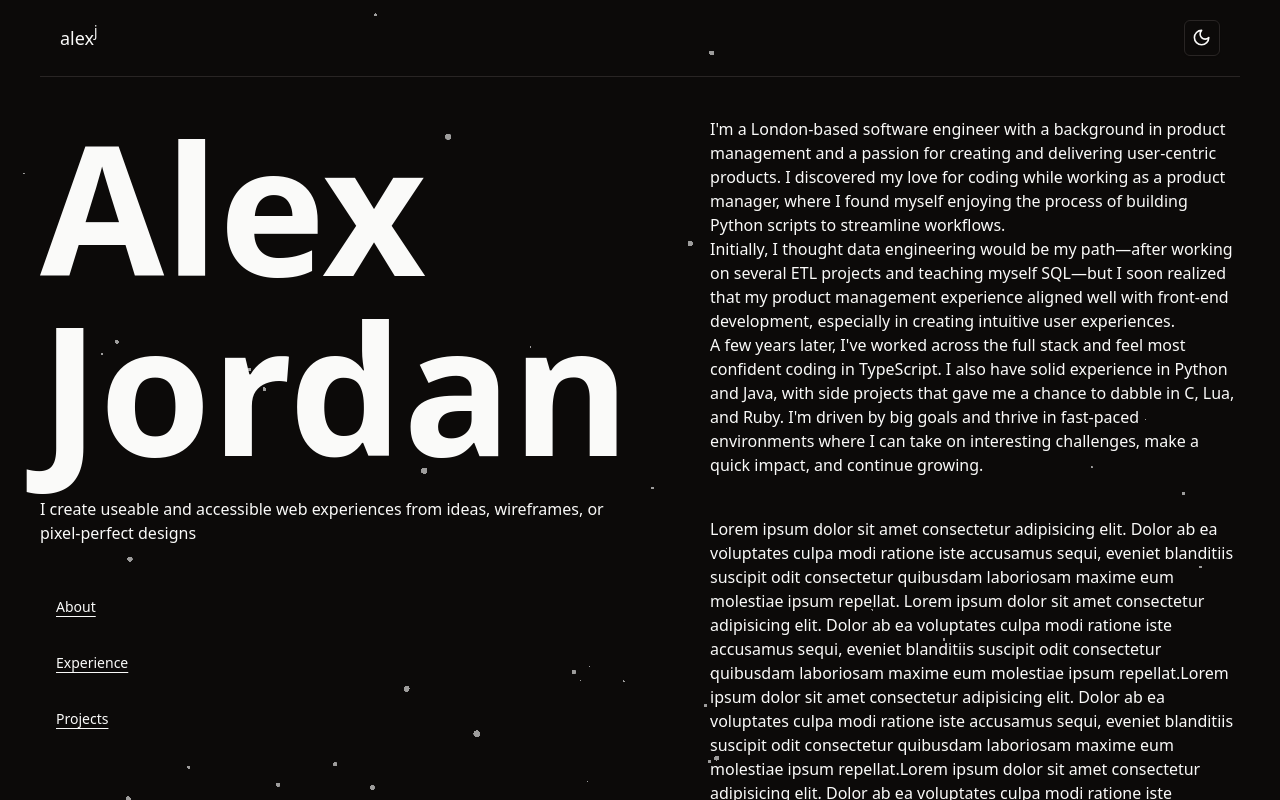
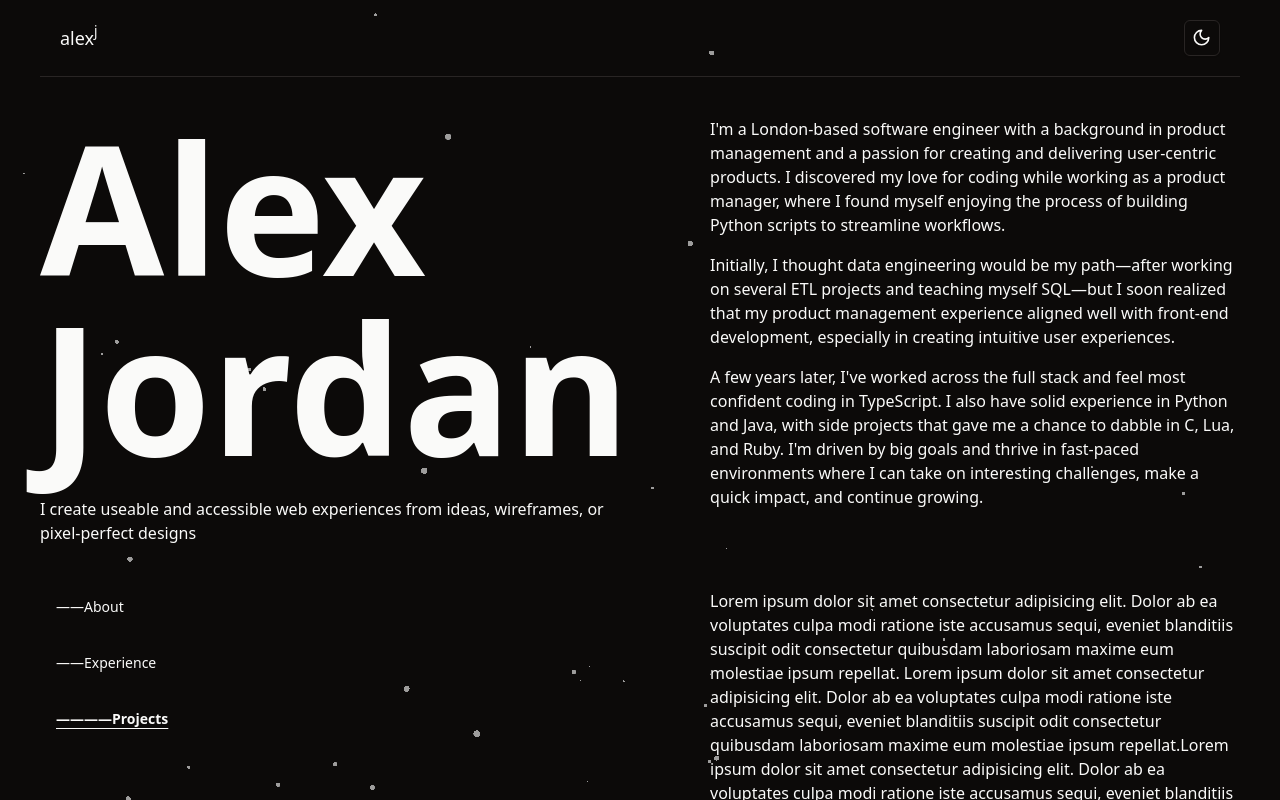
Before and after one commit to agjordan/personal-website-v2, a React (Vite) app: page / in a window 1280 px wide. Built offline with nearby package versions, Linux system fonts and the light colour scheme.

Commit message:
add visible section detection

```diff
--- a/src/App.tsx
+++ b/src/App.tsx
@@ -2,13 +2,21 @@ import { Layout } from "@/components/layout";
 import { Button } from "@/components/ui/button";
 import { Header } from "@/components/header";
 import { ScrollContent } from "./components/scroll-content";
+import { useState } from "react";
+import { cn } from "./lib/utils";
 
-type Section = "about" | "experience" | "projects";
+export type SectionId = "about" | "experience" | "projects";
 
 export default function App() {
-  function scrollToHash(section: Section) {
+  const [visibleSection, setVisibleSection] = useState("about");
+
+  function scrollToHash(section: SectionId) {
     const element = document.getElementById(section);
     element?.scrollIntoView();
+  }
+  function handleClick(id: SectionId) {
+    scrollToHash(id);
+    setVisibleSection(id);
   }
 
   return (
@@ -24,37 +32,52 @@ export default function App() {
             I create useable and accessible web experiences from ideas,
             wireframes, or pixel-perfect designs
           </p>
-          <div className="hidden flex-1 flex-col items-start justify-center gap-5 md:flex">
-            <Button variant="link" asChild>
-              <a
-                className="cursor-pointer underline"
-                onClick={() => scrollToHash("about")}
-              >
-                About
-              </a>
-            </Button>
-            <Button variant="link" asChild>
-              <a
-                className="cursor-pointer underline"
-                onClick={() => scrollToHash("experience")}
-              >
-                Experience
-              </a>
-            </Button>
-            <Button variant="link" asChild>
-              <a
-                className="cursor-pointer underline"
-                onClick={() => scrollToHash("projects")}
-              >
-                Projects
-              </a>
-            </Button>
+          <div
+            className="hidden flex-1 flex-col items-start justify-center gap-5 md:flex"
+            onClick={(e) => e.stopPropagation()}
+          >
+            <LinkButton
+              text="About"
+              onClick={() => handleClick("about")}
+              isVisible={visibleSection === "about"}
+            />
+            <LinkButton
+              text="Experience"
+              onClick={() => handleClick("experience")}
+              isVisible={visibleSection === "experience"}
+            />
+            <LinkButton
+              text="Projects"
+              onClick={() => handleClick("projects")}
+              isVisible={visibleSection === "projects"}
+            />
           </div>
         </div>
         <div className="flex flex-1 px-10 md:overflow-y-auto">
-          <ScrollContent />
+          <ScrollContent setVisibleSection={setVisibleSection} />
         </div>
       </div>
     </Layout>
   );
 }
+
+type LinkButtonProps = {
+  text: string;
+  onClick: () => void;
+  isVisible: boolean;
+};
+
+function LinkButton({ text, onClick, isVisible }: LinkButtonProps) {
+  return (
+    <Button variant="link" asChild>
+      <a
+        className={cn("cursor-pointer", {
+          "font-semibold underline": isVisible,
+        })}
+        onClick={onClick}
+      >
+        {`${isVisible ? "————" : "——"}${text}`}
+      </a>
+    </Button>
+  );
+}
--- a/src/components/scroll-content.tsx
+++ b/src/components/scroll-content.tsx
@@ -1,17 +1,65 @@
-export function ScrollContent() {
+import { SectionId } from "@/App";
+import useOnScreen from "@/lib/useOnScreen";
+import { Dispatch, SetStateAction, useRef } from "react";
+
+type ScrollContentProps = {
+  setVisibleSection: Dispatch<SetStateAction<string>>;
+};
+export function ScrollContent({ setVisibleSection }: ScrollContentProps) {
   return (
     <div className="flex flex-1 flex-col gap-10">
-      <About />
-      <Experience />
-      <Projects />
+      <Section
+        setVisibleSection={setVisibleSection}
+        sectionTitle={"About"}
+        sectionId={"about"}
+        content={<About />}
+      />
+      <Section
+        setVisibleSection={setVisibleSection}
+        sectionTitle={"Experience"}
+        sectionId={"experience"}
+        content={<Experience />}
+      />
+      <Section
+        setVisibleSection={setVisibleSection}
+        sectionTitle={"Projects"}
+        sectionId={"projects"}
+        content={<Projects />}
+      />
+    </div>
+  );
+}
+
+type SectionProps = {
+  setVisibleSection: Dispatch<SetStateAction<string>>;
+  sectionTitle: string;
+  sectionId: SectionId;
+  content: JSX.Element;
+};
+function Section({
+  setVisibleSection,
+  sectionTitle,
+  sectionId,
+  content,
+}: SectionProps) {
+  const ref = useRef<HTMLDivElement>(null);
+  const isVisible = useOnScreen(ref);
+
+  if (isVisible) {
+    setVisibleSection(sectionId);
+  }
+
+  return (
+    <div id={sectionId} className="flex flex-col gap-4 md:pt-10" ref={ref}>
+      <SectionTitle title={sectionTitle} />
+      {content}
     </div>
   );
 }
 
 function About() {
   return (
-    <div id="about" className="flex flex-col md:pt-10">
-      <SectionTitle title="About" />
+    <>
       <p>
         I'm a London-based software engineer with a background in product
         management and a passion for creating and delivering user-centric
@@ -33,14 +81,13 @@ function About() {
         where I can take on interesting challenges, make a quick impact, and
         continue growing.
       </p>
-    </div>
+    </>
   );
 }
 
 function Experience() {
   return (
-    <div id="experience">
-      <SectionTitle title="Experience" />
+    <p>
       Lorem ipsum dolor sit amet consectetur adipisicing elit. Dolor ab ea
       voluptates culpa modi ratione iste accusamus sequi, eveniet blanditiis
       suscipit odit consectetur quibusdam laboriosam maxime eum molestiae ipsum
@@ -83,14 +130,13 @@ function Experience() {
       maxime eum molestiae ipsum repellat.Lorem ipsum dolor sit amet consectetur
       adipisicing elit. Dolor ab ea voluptates culpa modi ratione iste accusamus
       sequi, eveniet
-    </div>
+    </p>
   );
 }
 
 function Projects() {
   return (
-    <div id="projects">
-      <SectionTitle title="About" />
+    <div>
       Spent the last 2 years building all the things at HAI. But here are some
       older projects from when I was learning JS/React <br /> Lorem ipsum dolor
       sit amet consectetur adipisicing elit. Dolor ab ea voluptates culpa modi
--- /dev/null
+++ b/src/lib/useOnScreen.tsx
@@ -0,0 +1,24 @@
+import React, { RefObject, useEffect, useState } from "react";
+
+export default function useOnScreen(ref: RefObject<HTMLElement>) {
+  const [isIntersecting, setIntersecting] = useState(false);
+
+  const observer = React.useMemo(
+    () =>
+      new IntersectionObserver(
+        ([entry]) => setIntersecting(entry.isIntersecting),
+        { threshold: 0.7 },
+      ),
+    [],
+  );
+
+  useEffect(() => {
+    if (!ref.current) {
+      return;
+    }
+    observer.observe(ref?.current);
+    return () => observer.disconnect();
+  }, [observer, ref]);
+
+  return isIntersecting;
+}
```
